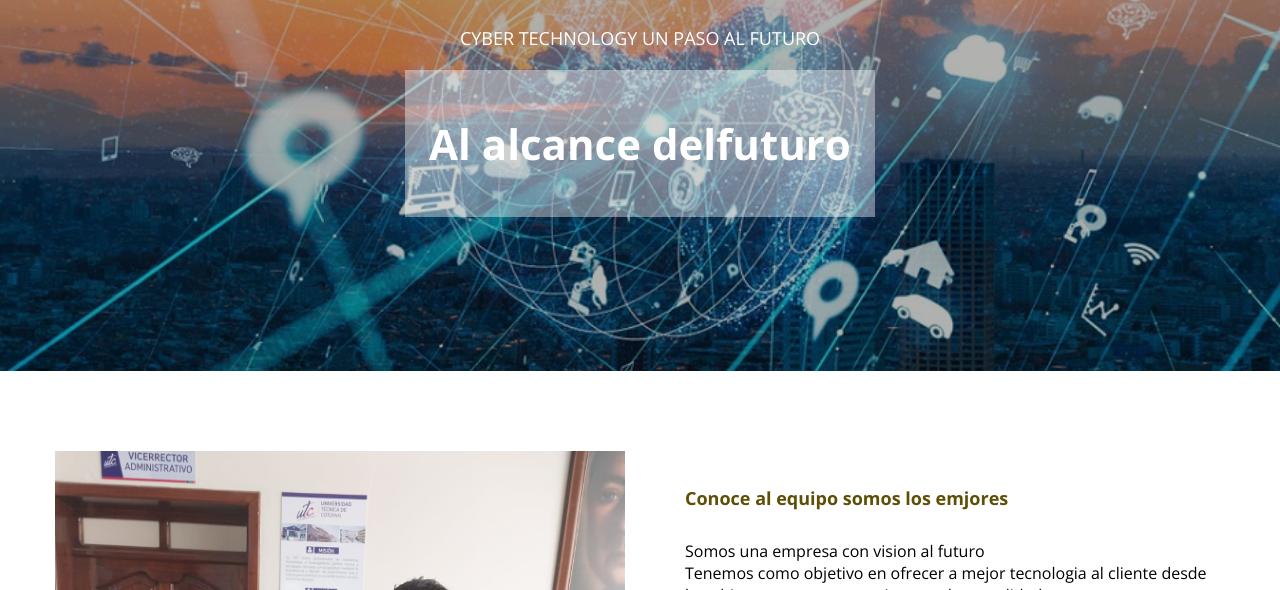
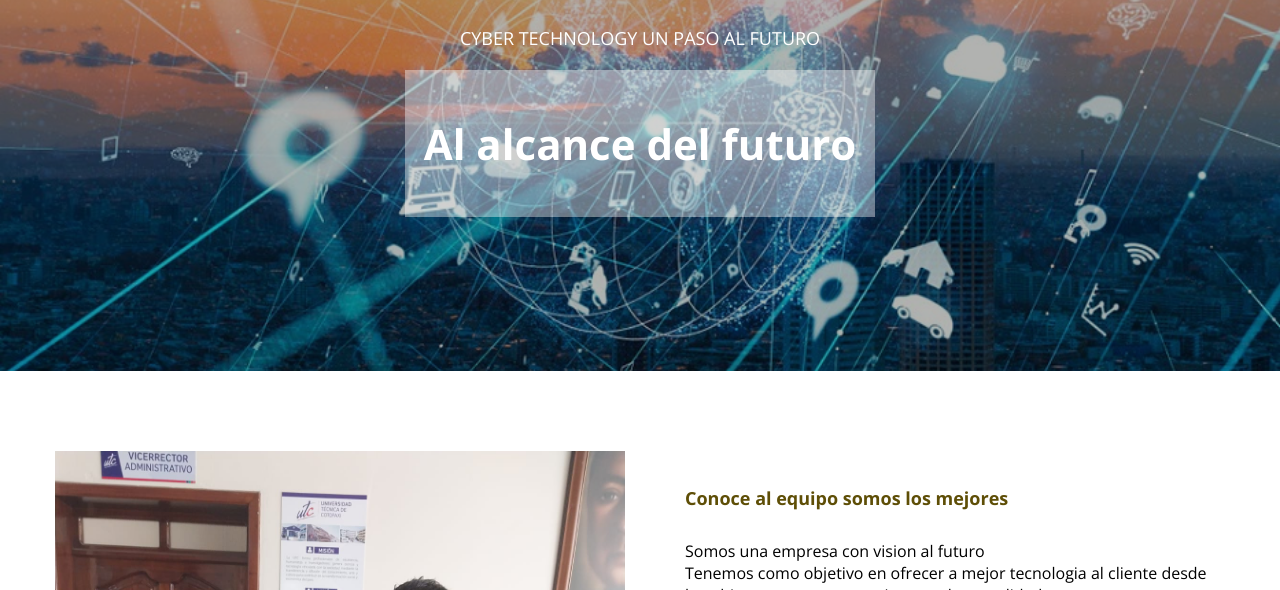
Before and after one commit to VictorAlfLag/VictorAlfLag.github.io, a plain HTML site: page nosotros.html in a window 1280 px wide. Shown: the part 329-919 px from the top of the page. Drawn offline with nearby package versions, Linux system fonts and the light colour scheme.

Commit message:
Update nosotros.html

```diff
--- a/nosotros.html
+++ b/nosotros.html
@@ -28,7 +28,7 @@
   <div>
     <div class="contenedor llamada-accion">
       <p>CYBER TECHNOLOGY UN PASO AL FUTURO</p>
-      <h2>Al alcance delfuturo </h2>
+      <h2>Al alcance del futuro </h2>
     </div>
   </div>
 </section>
@@ -40,7 +40,7 @@
           <img src="img/equipo.jpg" alt="Foto de nuestro equipo">
         </div>
         <div class="conocenos">
-         <h3>Conoce al equipo  somos los emjores</h3>
+         <h3>Conoce al equipo  somos los mejores</h3>
           <p>Somos una empresa con vision al futuro </p>
           <p>Tenemos como objetivo en ofrecer a mejor tecnologia al cliente desde los ultimos avances que existen en la actualidad.</p>
 
```
